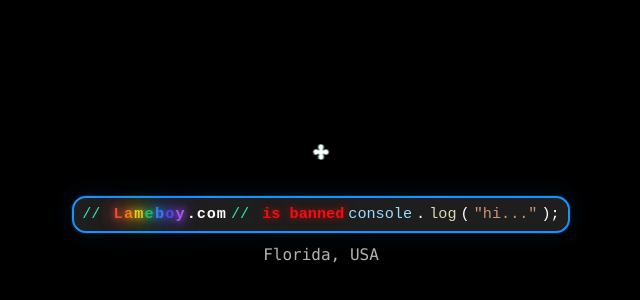
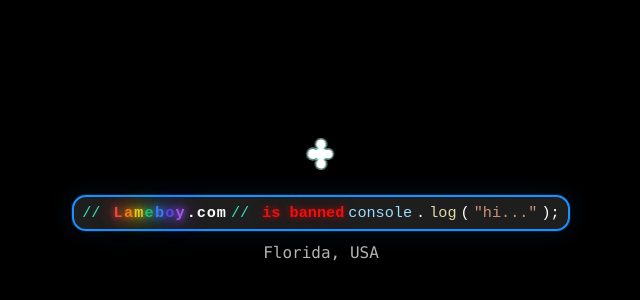
Before and after one commit to gibranparis/lameboy, a Next.js app: page / in a window 1280 px wide. Shown: the part 244-544 px from the top of the page, without its empty margins (319-959 px from the left). Built offline with nearby package versions, Linux system fonts and the light colour scheme.

Commit message:
orb adjustments

```diff
--- a/src/components/BannedLogin.jsx
+++ b/src/components/BannedLogin.jsx
@@ -11,7 +11,7 @@ const CASCADE_MS = 2400; // keep in sync with your cascade CSS
 
 /** Chakra-colored "Lameboy" with pulsing glow; ".com" stays plain */
 function ChakraWord({ word = 'Lameboy', suffix = '', strong = true, className = '' }) {
-  const colors = ['#ef4444','#f97316','#facc15','#22c55e','#3b82f6','#4f46e5','#a855f7']; // root→crown
+  const colors = ['#ef4444','#f97316','#facc15','#22c55e','#3b82f6','#4f46e5','#a855f7'];
   return (
     <span className={`chakra-word ${className}`}>
       {word.split('').map((ch, i) => (
@@ -45,9 +45,9 @@ function ChakraWord({ word = 'Lameboy', suffix = '', strong = true, className =
 
 export default function BannedLogin() {
   const [view, setView] = useState('banned');          // 'banned' | 'login'
-  const [cascade, setCascade] = useState(false);       // overlay is running
-  const [hideAll, setHideAll] = useState(false);       // hide all UI while/after cascade
-  const [whiteout, setWhiteout] = useState(false);     // show white screen AFTER cascade
+  const [cascade, setCascade] = useState(false);
+  const [hideAll, setHideAll] = useState(false);
+  const [whiteout, setWhiteout] = useState(false);
 
   const [hideBubble, setHideBubble] = useState(false);
   const [bubblePulse, setBubblePulse] = useState(false);
@@ -64,7 +64,6 @@ export default function BannedLogin() {
     setTimeout(() => emailRef.current?.focus(), 260);
   }, []);
 
-  // Start cascade: hide everything, show text over the bands; when done -> white screen
   const runCascade = useCallback((after, { washAway = false } = {}) => {
     setCascade(true);
     setHideAll(true);
@@ -106,13 +105,19 @@ export default function BannedLogin() {
 
   return (
     <div className="page-center" style={{ position: 'relative', flexDirection: 'column', gap: 10 }}>
-      {/* Normal UI hidden while/after cascade */}
       {!hideAll && (
         <div className="login-stack">
-          {/* 3D orb cross ABOVE the blue bubble — slightly bigger & tucked closer */}
-          <BlueOrbCross3D height="10vh" rpm={6} color="#32ffc7" style={{ marginBottom: -6 }} />
+          {/* 3D orb cross — 2× bigger, 20% faster, 50% closer (more negative margin) */}
+          <BlueOrbCross3D
+            height="10vh"
+            rpm={7.2}
+            color="#32ffc7"
+            r={0.144}
+            armR={0.048}
+            style={{ marginBottom: -9 }}  // was -6 → bring 50% closer
+          />
 
-          {/* Blue bubble (is a button in banned view) */}
+          {/* Blue bubble */}
           {!hideBubble && (
             <div
               className={[
@@ -243,17 +248,14 @@ export default function BannedLogin() {
       {/* After cascade: full white screen */}
       {whiteout && !cascade && <div className="whiteout" />}
 
-      {/* Local styles */}
       <style jsx>{`
         .brand-overlay {
-          position: fixed; inset: 0;
-          display: grid; place-items: center;
+          position: fixed; inset: 0; display: grid; place-items: center;
           z-index: 2000; pointer-events: none;
         }
         .brand-overlay-text {
-          color: #fff; font-weight: 700;
-          letter-spacing: 0.08em; text-transform: uppercase;
-          font-size: clamp(11px, 1.3vw, 14px); /* small like Florida label */
+          color: #fff; font-weight: 700; letter-spacing: 0.08em; text-transform: uppercase;
+          font-size: clamp(11px, 1.3vw, 14px);
           text-shadow: 0 0 8px rgba(0,0,0,0.25);
         }
         .whiteout { position: fixed; inset: 0; background: #fff; z-index: 1500; }
--- a/src/components/BlueOrbCross3D.jsx
+++ b/src/components/BlueOrbCross3D.jsx
@@ -4,15 +4,12 @@ import * as THREE from 'three';
 import { Canvas, useFrame } from '@react-three/fiber';
 import { useMemo, useRef } from 'react';
 
-/**
- * 3D "orb cross" with emissive + additive halo glow.
- * Transparent background; wrapper forwards style/className so you can nudge spacing.
- */
+/** 3D "orb cross" with emissive + additive halo glow (transparent background). */
 function OrbCross({
-  r = 0.072,          // a bit bigger than before
-  armR = 0.024,
+  r = 0.144,          // ⟵ doubled from 0.072
+  armR = 0.048,       // ⟵ doubled from 0.024
   color = '#32ffc7',  // neon seafoam
-  rpm = 9,            // fast spin
+  rpm = 7.2,          // ⟵ 20% faster than 6
   glow = true,
   glowOpacity = 0.6,
   glowScale = 1.35,
@@ -29,7 +26,6 @@ function OrbCross({
     coreMat, haloMat, offset,
   } = useMemo(() => {
     const sphereGeo = new THREE.SphereGeometry(r, 48, 32);
-
     const offset = r * 2.1;
     const armLen = 2 * (offset - r * 0.12);
 
@@ -63,14 +59,12 @@ function OrbCross({
       {/* Arms */}
       <mesh geometry={armGeoX} material={coreMat} rotation={[0, 0, Math.PI / 2]} />
       <mesh geometry={armGeoY} material={coreMat} />
-
       {/* Center + 4 orbs */}
       <mesh geometry={sphereGeo} material={coreMat} position={[0, 0, 0]} />
       <mesh geometry={sphereGeo} material={coreMat} position={[ offset, 0, 0]} />
       <mesh geometry={sphereGeo} material={coreMat} position={[-offset, 0, 0]} />
       <mesh geometry={sphereGeo} material={coreMat} position={[0,  offset, 0]} />
       <mesh geometry={sphereGeo} material={coreMat} position={[0, -offset, 0]} />
-
       {/* Halos */}
       {glow && (
         <>
@@ -86,13 +80,13 @@ function OrbCross({
 }
 
 export default function BlueOrbCross3D({
-  height = '10vh',      // a little bigger
-  rpm = 9,
-  color = '#00ffbbff',
-  r = 0.072,
-  armR = 0.024,
+  height = '10vh',   // keep canvas height; size comes from geometry above
+  rpm = 7.2,
+  color = '#32ffc7',
+  r = 0.144,
+  armR = 0.048,
   glow = true,
-  style = {},           // pass-through so caller can tighten spacing
+  style = {},
   className = '',
 }) {
   return (
```
